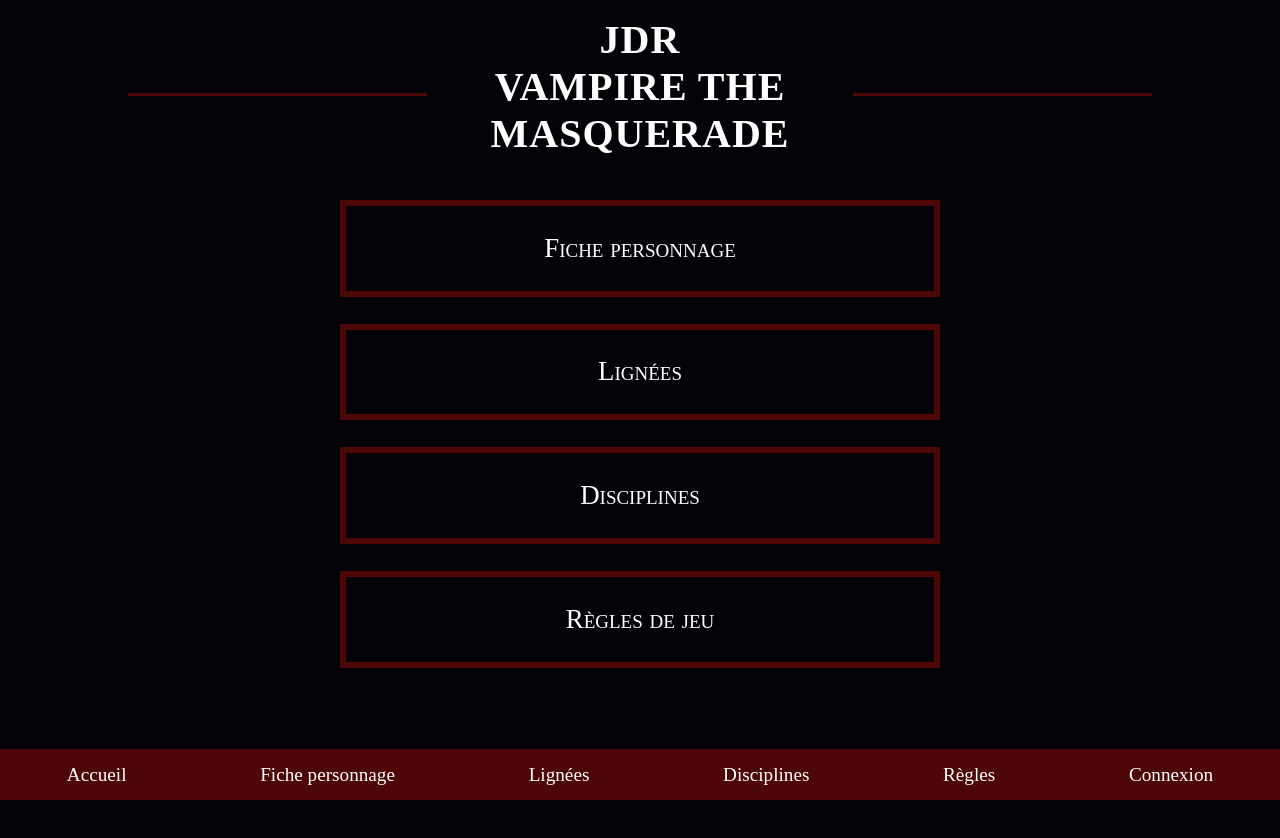
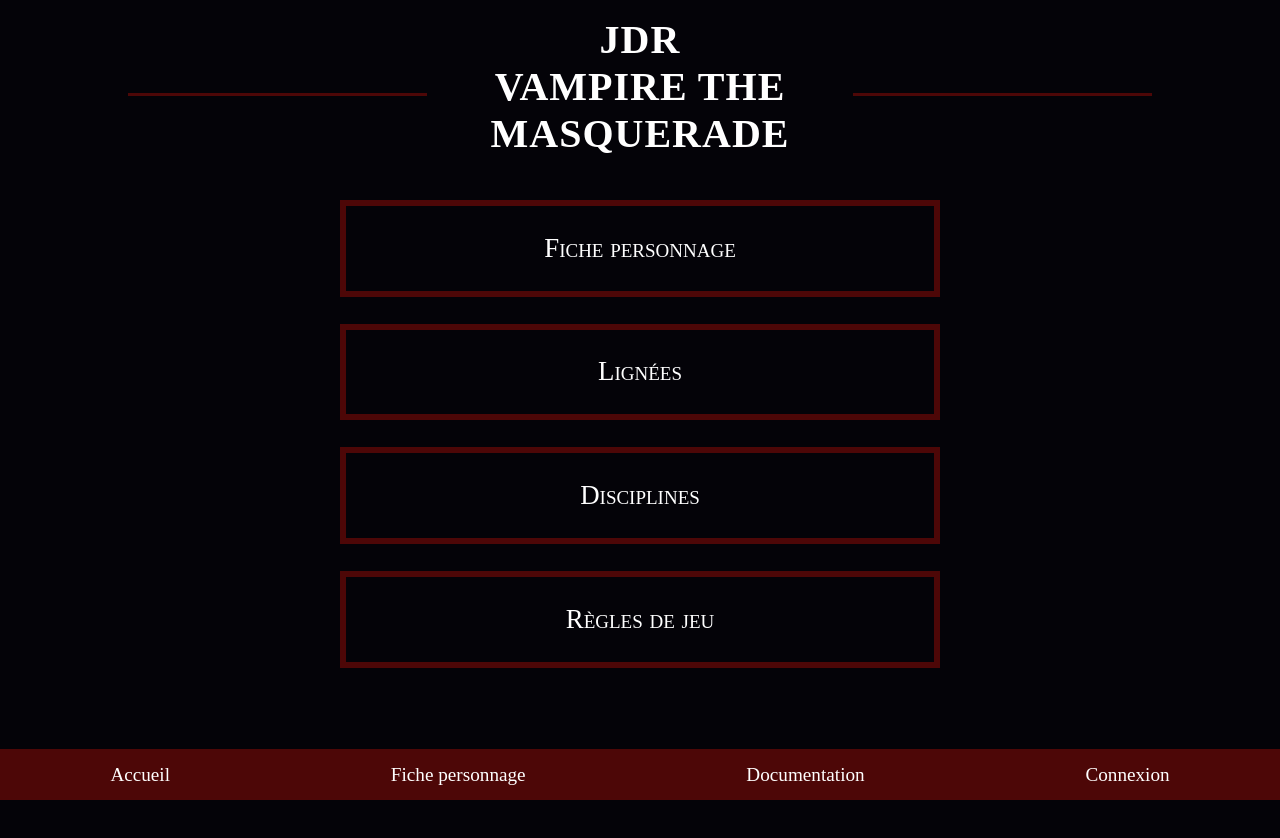
Before and after one commit to IrealCreation/vtm, a Next.js app: page / in a window 1280 px wide. Shown: the top 838 px of the page. Built offline with nearby package versions, Linux system fonts and the light colour scheme.

Commit message:
Réorganisation de la nav

```diff
--- a/components/desJet.tsx
+++ b/components/desJet.tsx
@@ -1,7 +1,7 @@
 import Link from "next/link";
 import { useEffect, useState } from "react";
 import { Jet } from "@/interfaces/jet";
-import { Character } from "@/interfaces/character";
+import { Character, calculSoif } from "@/interfaces/character";
 import DesButton from "./desButton";
 import NumberField from "./fields/numberfield";
 import JetDetail from "./jetDetail";
@@ -165,7 +165,7 @@
                 </div>
                 <div>
                     <p>Dés à lancer : {value1 + value2 + bonus}</p>
-                    <p>Soif : X</p>
+                    <p>Soif : {calculSoif(character)}</p>
                 </div>
                 <div>
                     <NumberField min={-10} max={10} label="Bonus :" value={bonus} onUpdate={(value) => { setBonus(value) }} />
--- a/components/navbar.tsx
+++ b/components/navbar.tsx
@@ -3,30 +3,27 @@
 import { useIsLogged } from "@/hooks/useIsLogged";
 
 export default function Navbar() {
-    // const isLogged = id != "";
-    // console.log("id : " + id);
-    // console.log("isLogged : " + isLogged);
 
     const [isLogged, setIsLogged] = useIsLogged();
 
-    let jsxConnexion:JSX.Element;
-    if(isLogged) {
-        jsxConnexion = <li><Link href="/profil">Profil</Link></li>
-        // jsxConnexion = <li><Link href="/connexion">Connexion</Link></li>
-    }
-    else {
-        jsxConnexion = <li><Link href="/connexion">Connexion</Link></li>
-    }
+    let jsxLiens: Array<JSX.Element> = [];
+    jsxLiens.push(<li key="index"><Link href="/">Accueil</Link></li>);
+    jsxLiens.push(<li key="fiche"><Link href="/fiche">Fiche personnage</Link></li>);
+
+    if(isLogged)
+        jsxLiens.push(<li key="des"><Link href="/des">Plateau de dés</Link></li>);
+
+    jsxLiens.push(<li key="documentation"><Link href="/documentation">Documentation</Link></li>);
+
+    if(isLogged)
+        jsxLiens.push(<li key="profil"><Link href="/profil">Profil</Link></li>);
+    else
+        jsxLiens.push(<li key="connexion"><Link href="/connexion">Connexion</Link></li>);
 
     return(
         <nav className="main-navbar">
             <ul>
-                <li><Link href="/">Accueil</Link></li>
-                <li><Link href="/fiche">Fiche personnage</Link></li>
-                <li><Link href="/lignees">Lignées</Link></li>
-                <li><Link href="/disciplines">Disciplines</Link></li>
-                <li><Link href="/regles">Règles</Link></li>
-                {jsxConnexion}
+                {jsxLiens}
             </ul>
         </nav>
     );
```
Also changed, not shown: pages/documentation.tsx (added, +25 -0 lines).
